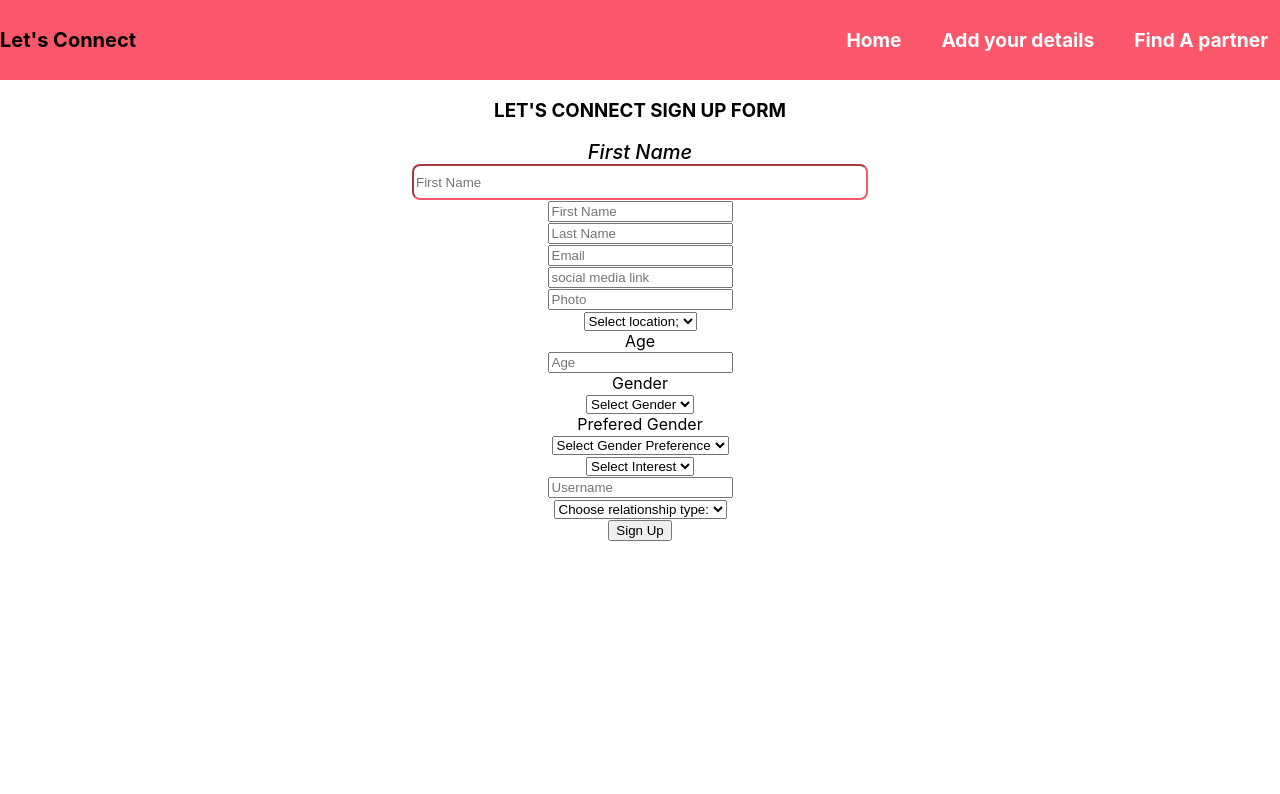
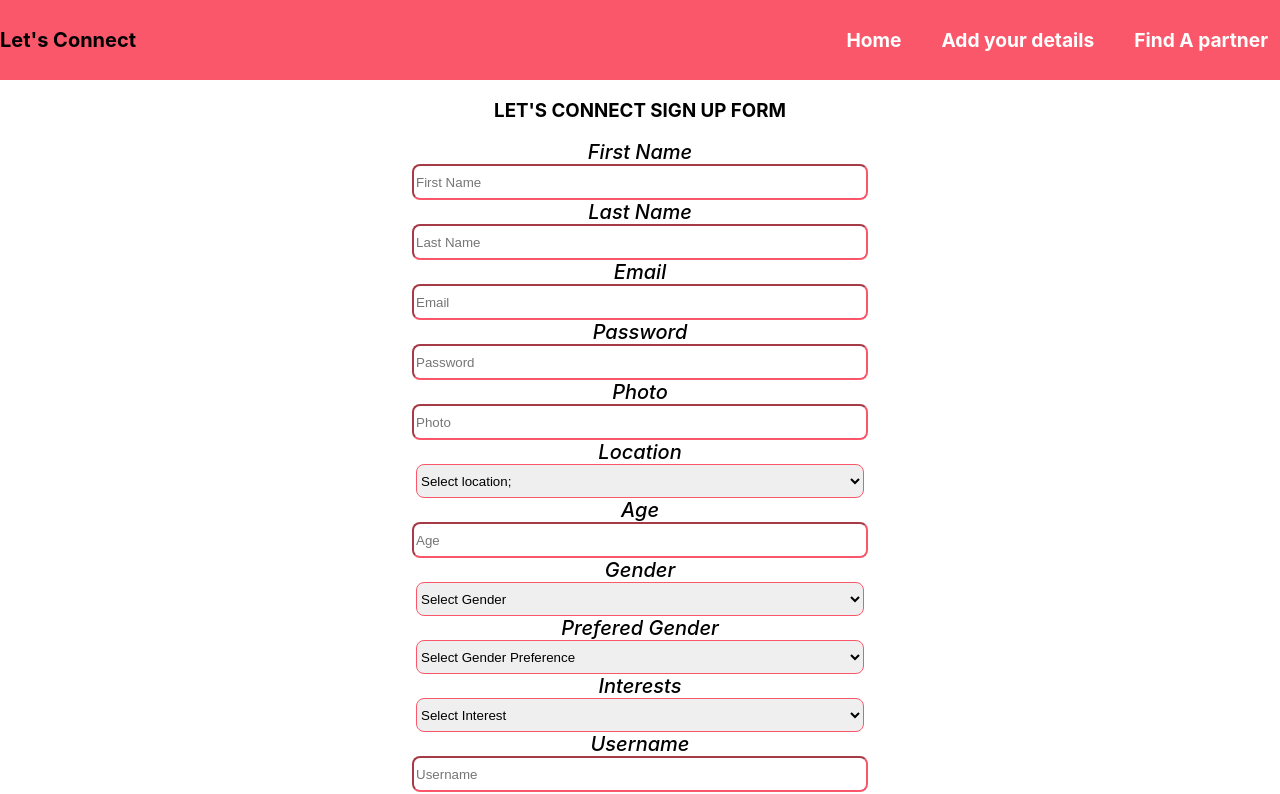
Before and after one commit to calvin-arieri/let-s-connect, a React (Create React App) app: page /add_details in a window 1280 px wide. Shown: the top 794 px of the page. Built offline with nearby package versions, Linux system fonts and the light colour scheme.

Commit message:
final signup form

```diff
--- a/src/components/SignUp.js
+++ b/src/components/SignUp.js
@@ -26,13 +26,34 @@ function SignUp() {
     setFormState((prevState) => ({ ...prevState, [name]: value }));
   };
 
+  const handleInterestChange = (event) => {
+    const { interest, value } = event.target;
+    setFormState((prevState) => ({ ...prevState, [interest]: value }));
+  };
+
   const handleUserNameChange = (event) => {
     setFormState((prevState) => ({ ...prevState, userName: userNameRef.current.value }));
   };
 
+  const handleTypeChange = (event) => {
+    const { type, value } = event.target;
+    setFormState((prevState) => ({ ...prevState, [type]: value }));
+  };
 
   const handleSubmit = (event) => {
     event.preventDefault();
+
+    // Check if user already exists
+    fetch("https://lets-connect-bryn.onrender.com/profiles")
+      .then((response) => response.json())
+      .then((data) => {
+        console.log(data);
+        const existingUser = data.profiles.find((profile) => profile.email === formState.email || profile.userName === formState.userName);
+        if (existingUser) {
+          alert("The user's account already exists");
+          return;
+        }
+
         // Add new profile
         const newProfile = {
           fName: formState.fname,
@@ -46,7 +67,7 @@ function SignUp() {
           type: formState.type,
           email: formState.email,
           password: formState.password,
-      }
+        };
 
         fetch("https://lets-connect-bryn.onrender.com/profiles", {
           method: "POST",
@@ -55,8 +76,22 @@ function SignUp() {
           },
           body: JSON.stringify(newProfile),
         })
+          .then((response) => response.json())
+          .then((data) => {
+            console.log(data); // JSON data returned from server
+          })
+          .catch((error) => {
+            console.error(error);
+          });
+      })
+      .catch((error) => {
+        console.error(error);
+      });
   };
-
+  //       const handleClick = (event) => {
+  //   event.preventDefault();
+  //   // Perform additional action here
+  // };
 
   return (
     <div>
@@ -67,54 +102,25 @@ function SignUp() {
           <br />
           <input placeholder="First Name" type="text" name="fname" value={formState.fname} onChange={handleChange} />
           <br />
-        </form>
-        <form className="FORM1">
-          <div className="input-space">
-            <input
-              placeholder="First Name"
-              type="text"
-              name="fname"
-              value={formState.fname}
-              onChange={handleChange}
-            />
-          </div>
-          <div className="input-space">
-            <input
-              placeholder="Last Name"
-              type="text"
-              name="lname"
-              value={formState.lname}
-              onChange={handleChange}
-            />
-          </div>
-          <div className="input-space">
-            <input
-              placeholder="Email"
-              type="text"
-              name="email"
-              value={formState.email}
-              onChange={handleChange}
-            />
-          </div>
-          <div className="input-space2">
-            <input
-              placeholder="social media link"
-              type="text"
-              name="password"
-              value={formState.password}
-              onChange={handleChange}
-            />
-          </div>
-          <div className="input-space">
-            <input
-              placeholder="Photo"
-              type="text"
-              name="photo"
-              value={formState.photo}
-              onChange={handleChange}
-            />
-          </div>
-          <div className="input-space1">
+
+          <label for="lname">Last Name</label>
+          <br />
+          <input placeholder="Last Name" type="text" name="lname" value={formState.lname} onChange={handleChange} />
+          <br />
+          <label for="email">Email</label>
+          <br />
+          <input placeholder="Email" type="text" name="email" value={formState.email} onChange={handleChange} />
+          <br />
+          <label for="password">Password</label>
+          <br />
+          <input placeholder="Password" type="password" name="password" value={formState.password} onChange={handleChange} />
+          <br />
+          <label for="photo">Photo</label>
+          <br />
+          <input placeholder="Photo" type="text" name="photo" value={formState.photo} onChange={handleChange} />
+          <br />
+          <label for="location">Location</label>
+          <br />
           <select name="location" value={formState.location} onChange={handleChange}>
             <option value="">Select location;</option>
             <option value="NAIROBI">NAIROBI</option>
@@ -143,10 +149,14 @@ function SignUp() {
             <option value="female">Female</option>
             <option value="both">Both</option>
           </select>
-        </div>
-        <div className="input-space1">
+          <br />
+          <label for="interest">Interests</label>
+          <br />
+
           <select name="interest" value={formState.interest} onChange={handleChange}>
-            <option value="" className="SELECT">Select Interest</option>
+            <option value="" className="SELECT">
+              Select Interest
+            </option>
             <option value="SPORTS">SPORTS</option>
             <option value="COOKING">COOKING</option>
             <option value="READING">READING</option>
@@ -154,26 +164,23 @@ function SignUp() {
             <option value="GAMING">GAMING</option>
             <option value="PARTYING">PARTYING</option>
           </select>
-        </div>
-        <div className="input-space">
-          <input
-            placeholder="Username"
-            type="text"
-            ref={userNameRef}
-            onChange={handleUserNameChange}
-          />
-        </div>
-
-         <div className="input-space1">
+          <br />
+          <label for="userName">Username</label>
+          <br />
+          <input placeholder="Username" name="userName" type="text" ref={userNameRef} onChange={handleUserNameChange} />
+          <br />
+          <label for="type">Type</label>
+          <br />
           <select name="type" value={formState.type} onChange={handleChange}>
             <option value="">Choose relationship type:</option>
             <option value="long-term">long-term</option>
             <option value="short-term">short-term</option>
           </select>
-        </div>
 
+          <br />
 
-         <button className="button1" onClick={handleSubmit}>
+          {/* <button onClick={handleSubmit}><span>SignUp</span></button> */}
+          <button className="signUp" onClick={handleSubmit}>
             <span>Sign Up</span>
             <span className="button__border"></span>
             <span className="button__background"></span>
```
Lines whose indentation alone changed are shown as unchanged.
